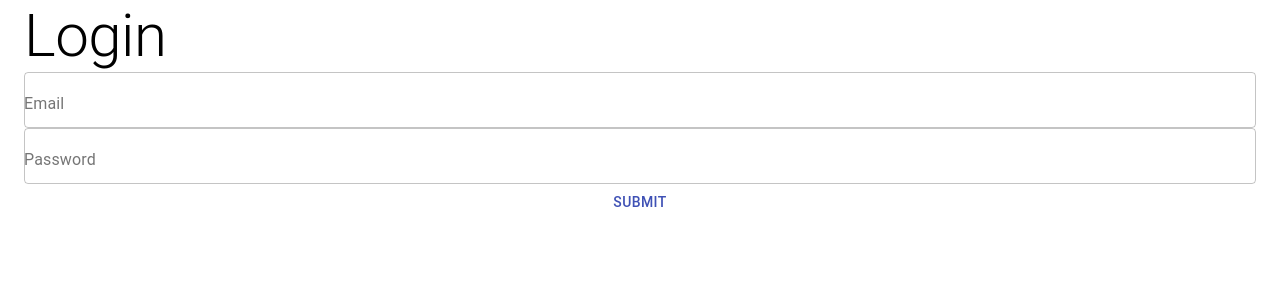
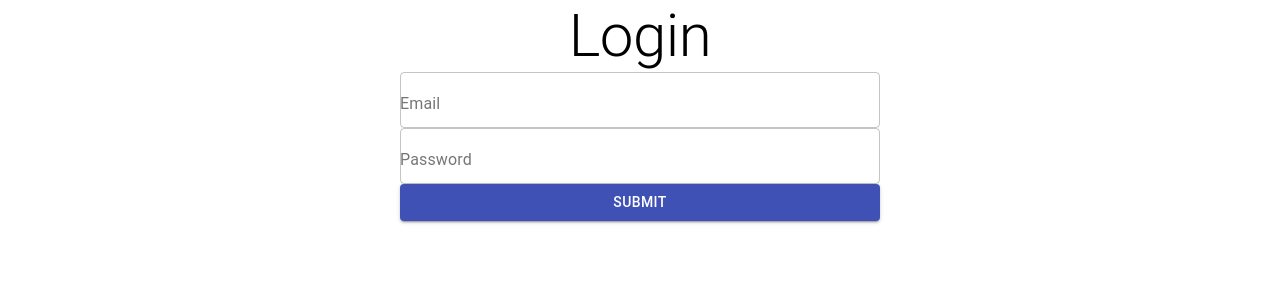
Before and after one commit to bhans23/MMD, a React (Create React App) app in the folder client/: page /login in a window 1280 px wide. Shown: the top 300 px of the page. Built offline with nearby package versions, Linux system fonts and the light colour scheme.

Commit message:
fix all the thingz

```diff
--- a/client/src/App.js
+++ b/client/src/App.js
@@ -2,17 +2,15 @@ import React from "react";
 import Tracker from "./components/shared/Tracker";
 import Login from "./components/auth/Login";
 import Register from "./components/auth/Register";
-import { BrowserRouter as Router, Switch, Route } from "react-router-dom";
+import { Switch, Route } from "react-router-dom";
 
 const App = () => {
   return (
-    <Router>
-      <Switch>
-        <Route exact path="/" component={Tracker} />
-        <Route exact path="/login" component={Login} />
-        <Route exact path="/register" component={Register} />
-      </Switch>
-    </Router>
+    <Switch>
+      <Route exact path="/" component={Tracker} />
+      <Route exact path="/login" component={Login} />
+      <Route exact path="/register" component={Register} />
+    </Switch>
   );
 };
 export default App;
--- a/client/src/components/auth/Login.js
+++ b/client/src/components/auth/Login.js
@@ -9,15 +9,17 @@ import InputLabel from "@material-ui/core/InputLabel";
 import OutlinedInput from "@material-ui/core/OutlinedInput";
 
 const Login = () => {
-  const [email, setEmail] = useState(null);
-  const [password, setPassword] = useState(null);
+  const [email, setEmail] = useState("");
+  const [password, setPassword] = useState("");
 
   const auth = useContext(AuthContext);
-  const {actions:{handleLogin}} = auth;
+  const {
+    actions: { handleLogin }
+  } = auth;
 
   const handleSubmit = e => {
     e.preventDefault();
-    handleLogin(email, password);
+    handleLogin({ email, password });
   };
 
   const handleEmailChange = e => {
@@ -27,13 +29,16 @@ const Login = () => {
 
   const handlePasswordChange = e => {
     const { value } = e.target;
-    setPassword(value );
+    setPassword(value);
   };
 
   return (
     <Container>
-      <Typography variant="h2">Login</Typography>
-      <form onSubmit={handleSubmit}>
+      <form
+        onSubmit={handleSubmit}
+        style={{ maxWidth: 480, margin: "0 auto", textAlign: "center" }}
+      >
+        <Typography variant="h2">Login</Typography>
         <FormGroup>
           <FormControl>
             <InputLabel htmlFor="emailInput">Email</InputLabel>
@@ -56,7 +61,7 @@ const Login = () => {
             />
           </FormControl>
 
-          <Button color="primary" type="submit">
+          <Button color="primary" variant="contained" type="submit">
             Submit
           </Button>
         </FormGroup>
--- a/client/src/components/auth/Register.js
+++ b/client/src/components/auth/Register.js
@@ -11,11 +11,11 @@ import OutlinedInput from "@material-ui/core/OutlinedInput";
 
 const Register = () => {
   const auth = useContext(AuthContext);
-  const [email, setEmail] = useState(null);
-  const [password, setPassword] = useState(null);
-  const [passwordConfirmation, setPasswordConfirmation] = useState(null);
-  const [first_name, setFirst_name] = useState(null);
-  const [last_name, setLast_name] = useState(null);
+  const [email, setEmail] = useState('');
+  const [password, setPassword] = useState('');
+  const [passwordConfirmation, setPasswordConfirmation] = useState('');
+  const [first_name, setFirst_name] = useState('');
+  const [last_name, setLast_name] = useState('');
   const {actions:{handleRegister} } = auth;
 
   const handleSubmit = e => {
@@ -109,7 +109,7 @@ const Register = () => {
             <FormHelperText>Passwords must match</FormHelperText>
           </FormControl>
 
-          <Button color="primary" type="submit">
+          <Button color="primary" variant="contained" type="submit">
             Submit
           </Button>
         </FormGroup>
--- a/client/src/components/forms/MoodForm.js
+++ b/client/src/components/forms/MoodForm.js
@@ -1,7 +1,7 @@
 import React from "react";
 
 const MoodForm = () => {
-  return <></>;
+  return <>Hello World</>;
 };
 
 export default MoodForm;
--- a/client/src/components/shared/Tracker.js
+++ b/client/src/components/shared/Tracker.js
@@ -2,6 +2,7 @@ import React, { useContext } from "react";
 import { Link } from "react-router-dom";
 import MoodForm from "../forms/MoodForm";
 import { AuthContext } from "../../providers/AuthContext";
+
 
 const Tracker = () => {
   const auth = useContext(AuthContext);
--- a/client/src/providers/AuthContext.js
+++ b/client/src/providers/AuthContext.js
@@ -1,4 +1,4 @@
-import React, { createContext, useState } from "react";
+import React, { createContext, useState, useEffect } from "react";
 import { useHistory } from "react-router-dom";
 import axios from "axios";
 
@@ -7,27 +7,31 @@ export const useAuth = () => {
   const [edit, setEdit] = useState(false);
   const history = useHistory();
 
-  const handleRegister = (user, history) => {
+  useEffect(() => {
+    if (user) {
+      history.push("/");
+    }
+  }, [history, user]);
+
+  const handleRegister = user => {
     axios
       .post("/api/auth", user)
       .then(res => {
         setUser(res.data.data);
-        history.push("/");
       })
       .catch(err => console.log(err));
   };
 
-  const handleLogin = (user, history) => {
+  const handleLogin = user => {
     axios
       .post("/api/auth/sign_in", user)
       .then(res => {
         setUser(res.data.data);
-        history.push("/");
       })
       .catch(err => console.log(err));
   };
 
-  const handleLogout = history => {
+  const handleLogout = () => {
     axios
       .delete("/api/auth/sign_out")
       .then(res => {
@@ -50,16 +54,18 @@ export const useAuth = () => {
       .catch(err => console.log(err));
   };
 
+  const authenticated = user !== null;
+
   return {
     actions: {
       handleLogin,
       handleLogout,
       handleRegister,
       toggleEdit,
-      authenticated: user !== null,
       updateUser
     },
-    data: { user, edit, history }
+    authenticated,
+    data: { user, edit }
   };
 };
 
```
